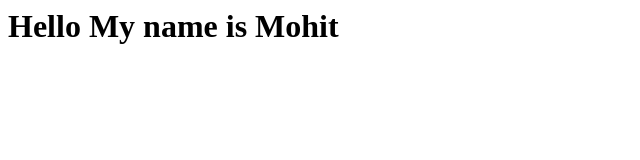
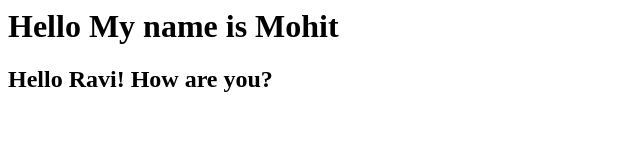
Before and after one commit to mohittiwariuk02/demojenkins, a plain HTML site: page index.html in a window 1280 px wide. Shown: the whole page, without its empty margins (0-640 px from the left). Drawn offline with Linux system fonts and the light colour scheme.

Commit message:
Update index.html

```diff
--- a/index.html
+++ b/index.html
@@ -1,5 +1,6 @@
 <html>
   <body>
     <h1> Hello My name is  Mohit <h1>
+      <h2> Hello  Ravi! How are you? </h2>
       </body>
       </html>
```
